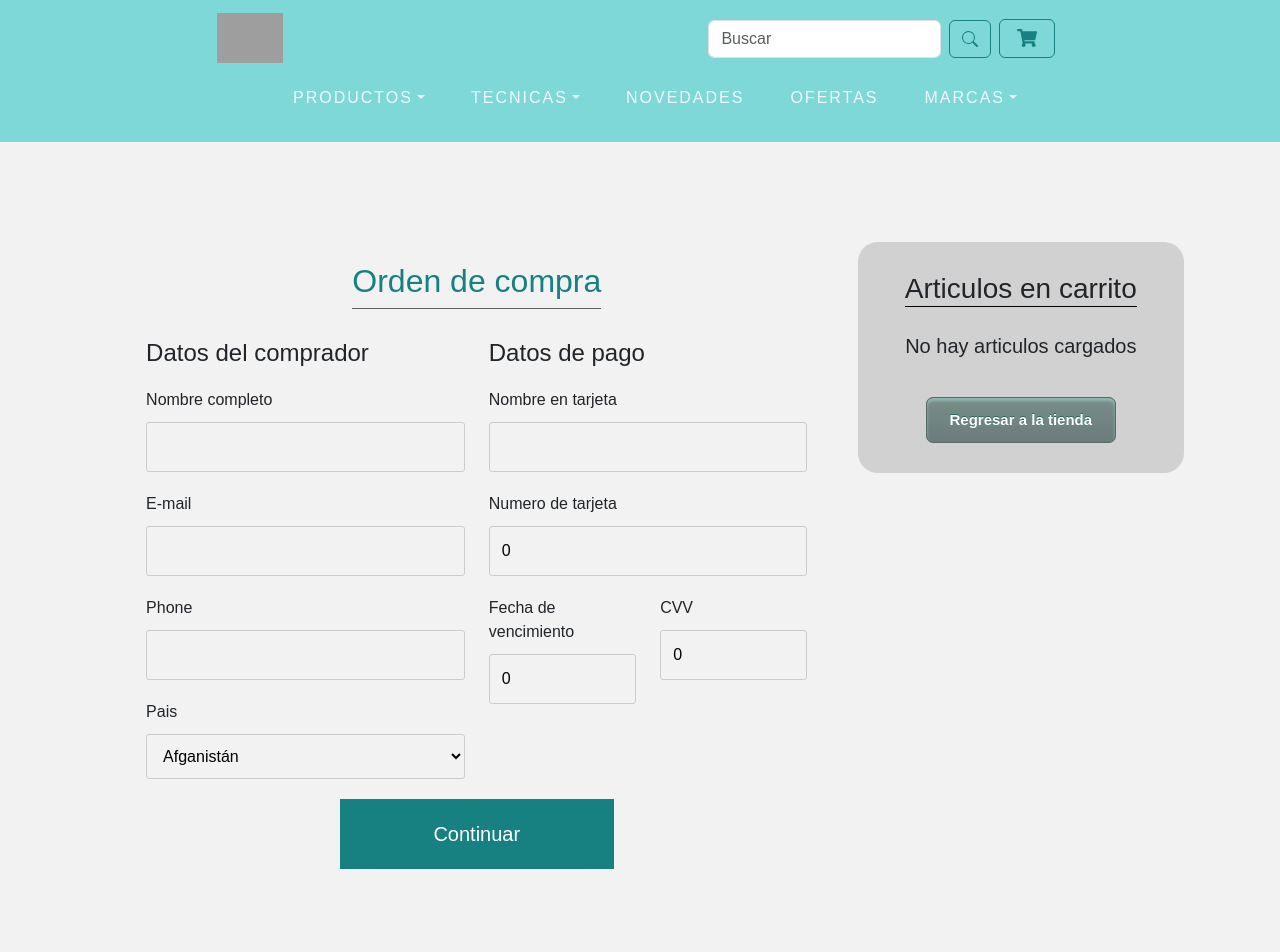
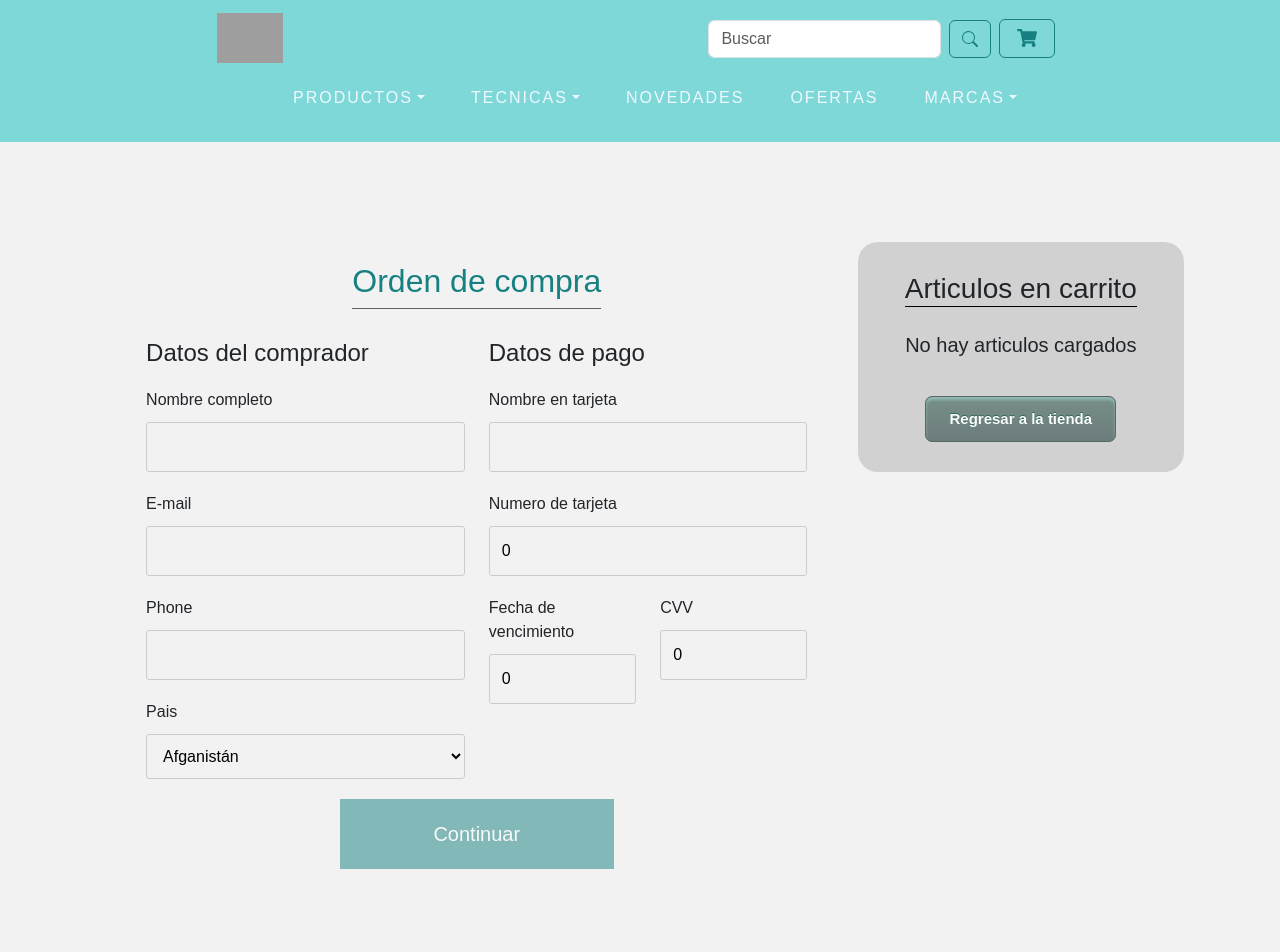
Before and after one commit to LucasEzequielBecerra/ArtAir, a React (Vite) app: page /checkout in a window 1280 px wide. Shown: the top 952 px of the page. Built offline with nearby package versions, Linux system fonts and the light colour scheme; grey boxes are pictures that could not be loaded.

Commit message:
terminando el checkout

```diff
--- a/src/Routes/CartCheckout/CheckoutCart.jsx
+++ b/src/Routes/CartCheckout/CheckoutCart.jsx
@@ -7,9 +7,9 @@ import CheckoutForm from './CheckoutForm'
 function CheckoutCart( ) {
     const navigateTo = useNavigate()
 
-    async function handleCheckout(userData, cart, totalPrice) {
+    async function handleCheckout(userData, paymentData, cart, totalPrice) {
         const orderData = {
-            buyer: userData,
+            buyer: {userData,paymentData},
             items: cart,
             total: totalPrice,
             timestamp: new Date(),
--- a/src/Routes/CartCheckout/CheckoutForm.jsx
+++ b/src/Routes/CartCheckout/CheckoutForm.jsx
@@ -10,65 +10,66 @@ function CheckoutForm(props) {
 
     const { cart } = useContext(cartContext)
 
-//     useEffect(()=>{
-// mostrarAlerta()
-//     }, [])
 
-    const mostrarAlerta = () =>{
+
+    const mostrarAlerta = () => {
         Swal.fire({
-            icon:'warning',
-            title:'¿Confirmar compra?',
-            text:'Estas a punto de realizar la compra',
+            icon: 'warning',
+            title: '¿Confirmar compra?',
+            text: 'Estas a punto de realizar la compra',
             confirmButtonText: 'Confirmar',
             denyButtonText: `Cancelar`,
-            showDenyButton:'true',
-            confirmButtonColor:'#178080'
+            showDenyButton: 'true',
+            confirmButtonColor: '#178080'
 
-        }).then(response=>{
-            if(response.isConfirmed){
+        }).then(response => {
+            if (response.isConfirmed) {
                 submitData(cart, totalPrice())
                 Swal.fire({
-                    icon:"success",
-                    title:"Compra realizada",
-                    text:"Tu compra ha sido realizada, nos comunicaremos via mail",
-                    timer:3000,
-                    confirmButtonColor:'#178080'
+                    icon: "success",
+                    title: "Compra realizada",
+                    text: "Tu compra ha sido realizada, nos comunicaremos via mail",
+                    timer: 3000,
+                    confirmButtonColor: '#178080'
 
                 })
-            } else{
+            } else {
                 clearForm()
             }
         })
     }
 
-    const [orderData, setOrderData] = useState({
-        userData:
-        {
-            name: "",
-            email: "",
-            phone: "",
-            country: ""
-        },
-        paymentData:
-        {
-            name: "",
-            number: 0,
-            expDate: 0,
-            cvv: 0,
-        }
+    const [userData, setUserData] = useState({
+
+        fullName: "",
+        email: "",
+        phone: "",
+        country: ""
     });
+
+    const [paymentData, setPaymentData] = useState({
+
+        targetName: "",
+        numberCard: 0,
+        expDate: 0,
+        cvv: 0,
+    })
+
+    console.log(userData)
+
 
     function handleChange(evt) {
         const value = evt.target.value;
         const input = evt.target.name;
 
-        const newOrderData = { ...orderData }
-        newOrderData[input] = value;
-        console.log(newOrderData)
-        setOrderData(newOrderData)
+        const newUserData = { ...userData }
+        newUserData[input] = value;
+        setUserData(newUserData)
+
+        const newPaymentData = { ...paymentData }
+        newPaymentData[input] = value;
+        setPaymentData(newPaymentData)
     }
-
-    // console.log(orderData)
 
     function clearForm() {
         setOrderData({
@@ -90,7 +91,7 @@ function CheckoutForm(props) {
     }
 
     function submitData(cart, totalPrice) {
-        props.onSubmit(orderData, cart, totalPrice)
+        props.onSubmit({userData}, {paymentData}, cart, totalPrice)
     }
 
     const totalPrice = () => {
@@ -115,19 +116,19 @@ function CheckoutForm(props) {
                             <label > Nombre completo </label>
                             <input
                                 type="text "
-                                value={orderData.userData.name}
-                                name="name"
+                                value={userData.fullName}
+                                name="fullName"
                                 required onChange={handleChange} />
                             <label >E-mail</label>
                             <input
-                                value={orderData.userData.email}
+                                value={userData.email}
                                 name="email"
                                 type="email"
                                 required
                                 onChange={handleChange} />
                             <label >Phone   </label>
                             <input
-                                value={orderData.userData.phone}
+                                value={userData.phone}
                                 name="phone"
                                 type="text"
                                 required
@@ -135,7 +136,7 @@ function CheckoutForm(props) {
 
                             <form>
                                 <label >Pais</label>
-                                <select value={orderData.userData.country} required onChange={handleChange} name="country">
+                                <select  value={userData.country} required onChange={handleChange} name="country">
                                     <option value="Afganistán">Afganistán</option>
                                     <option value="Albania">Albania</option>
                                     <option value="Alemania">Alemania</option>
@@ -339,21 +340,21 @@ function CheckoutForm(props) {
                             <label > Nombre en tarjeta </label>
                             <input
                                 type="text "
-                                value={orderData.paymentData.name}
-                                name="name"
+                                value={paymentData.targetName}
+                                name="targetName"
                                 required onChange={handleChange} />
                             <label > Numero de tarjeta </label>
                             <input
                                 type="number"
-                                value={orderData.paymentData.number}
-                                name="number"
+                                value={paymentData.numberCard}
+                                name="numberCard"
                                 required onChange={handleChange} />
                             <div className='row'>
                                 <div className='exp-cvv'>
                                     <label > Fecha de vencimiento </label>
                                     <input
                                         type="number"
-                                        value={orderData.paymentData.expDate}
+                                        value={paymentData.expDate}
                                         name="expDate"
                                         required onChange={handleChange} />
                                 </div>
@@ -361,7 +362,7 @@ function CheckoutForm(props) {
                                     <label > CVV </label>
                                     <input
                                         type="number"
-                                        value={orderData.paymentData.cvv}
+                                        value={paymentData.cvv}
                                         name="cvv"
                                         required onChange={handleChange} />
                                 </div>
@@ -369,11 +370,9 @@ function CheckoutForm(props) {
 
                             </div>
                         </div>
-
                     </div>
                     <div className='btn-confirm-container'>
-
-                    <button className={orderData === {} ? 'disabled' : 'btn-confirm '} onClick={() => mostrarAlerta()}>Continuar</button>
+                        <button className={totalPrice() < 1 || userData.fullName === '' ? 'disabled btn-confirm' : 'btn-confirm '}  disabled={totalPrice() < 1 || userData.fullName=== '' && true } onClick={() => mostrarAlerta()}>Continuar</button>
                     </div>
 
                 </div>
@@ -392,7 +391,7 @@ function CheckoutForm(props) {
                             </div>
                         </li>)}
                     </ul>
-                    <div className='total-detail' >
+                    <div style={{borderTop: totalPrice() < 1 ? 'none':'solid 2px #6e6e6e'}} className='total-detail' >
                         <div>{totalPrice() < 1 ?
                             <div style={{ textAlign: 'center' }}>
                                 <p>No hay articulos cargados </p> <Link to='/'> <button className='back-to-commerce-btn'>Regresar a la tienda</button></Link>
@@ -410,30 +409,5 @@ function CheckoutForm(props) {
 
 
 
-{/* <div className='input-name input'>
-<label > Nombre completo </label>
-<input
-    type="text "
-    value={userData.name}
-    name="name"
-    required onChange={handleChange} />
-</div>
-<div className='input-email input'>
-    <label >E-mail</label>
-    <input
-        value={userData.email}
-        name="email"
-        type="email"
-        required
-        onChange={handleChange} />
-</div>
-<div className='input-phone input'>
-    <label >Phone   </label>
-    <input
-        value={userData.phone}
-        name="phone"
-        type="text"
-        required
-        onChange={handleChange} />
-</div> */}
+
 export default CheckoutForm
--- a/src/Routes/CartCheckout/Style.css
+++ b/src/Routes/CartCheckout/Style.css
@@ -103,6 +103,7 @@ font-size: 20px;
     padding-left: 8px;
     max-height: 300px;
     overflow: auto;
+    margin-bottom: 0;
 
 }
 
@@ -157,6 +158,15 @@ font-size: 18px;
 margin-left: 20px;
 }
 
+.disabled{
+    cursor: default;
+    opacity:0.5 ;
+}
+
 .total-detail{
+    text-align: center;
+    width: 90%;
     font-size: 20px;
+    padding-top: 10px;
+    margin-top: 5px;
 }
--- a/src/Routes/ItemDetailContainer/ItemDetailContainer.jsx
+++ b/src/Routes/ItemDetailContainer/ItemDetailContainer.jsx
@@ -4,8 +4,9 @@ import { useState, useEffect } from 'react'
 import { useParams } from 'react-router-dom'
 import cartContext from '../../context/cartContext'
 import Loader from '../../components/Loader/Loader'
-import { ToastContainer, toast } from 'react-toastify';
+
 import { getSingleProductFromDataBase } from '../../services/firestore'
+import Swal from 'sweetalert2'
 
 
 const ItemDetailContainer = ({ }) => {
@@ -18,6 +19,20 @@ const ItemDetailContainer = ({ }) => {
     const params = useParams();
     const idProduct = params.idProduct;
 
+    const alertBuy = (count) => {
+        Swal.fire({
+            icon: 'success',
+            text: `Se ha agregado ${count} item al carrito`,
+            target: '#custom-target',
+            timer: '1000',
+            showConfirmButton: false,
+            customClass: {
+                container: 'position-absolute'
+            },
+            toast: true,
+            position: 'top-right'
+        })
+    }
 
     async function elementFinded() {
         try {
@@ -41,9 +56,10 @@ const ItemDetailContainer = ({ }) => {
 
     function onAddToCart(count) {
 
-        alert(`Has agregado ${count} items al carrito`)
+
         setIsInCart(true)
         addItem(product, count)
+        alertBuy(count)
     }
 
     return (
--- a/src/components/Counter/Counter.jsx
+++ b/src/components/Counter/Counter.jsx
@@ -6,6 +6,9 @@ import { BsCartCheckFill } from "react-icons/bs";
 
 
 function Counter({ initial, stock, onAddToCart }) {
+
+
+
     const [count, setCount] = useState(initial)
 
     const increase = () => {
@@ -27,7 +30,7 @@ function Counter({ initial, stock, onAddToCart }) {
 
             </div>
             <div className='container-cart-button'>
-                <button onClick={() => onAddToCart(count)} className='cart-button'>AGREGAR    <i className='cart-icon'><BsCartCheckFill /></i> </button>
+                <button onClick={() => onAddToCart(count) } className='cart-button'>AGREGAR    <i className='cart-icon'><BsCartCheckFill /></i> </button>
             </div>
         </>
     )
--- a/src/context/cartContext.jsx
+++ b/src/context/cartContext.jsx
@@ -1,4 +1,5 @@
 import { createContext, useState } from "react";
+import { json } from "react-router";
 
 const cartContext = createContext({
     cart: []
@@ -13,6 +14,7 @@ export function CartContextProvider(props) {
         setCart(newCart)
 
     }
+
 
     function removeItem(itemId) { setCart(cart.filter(prod => prod.id !== itemId)) }
 
```
